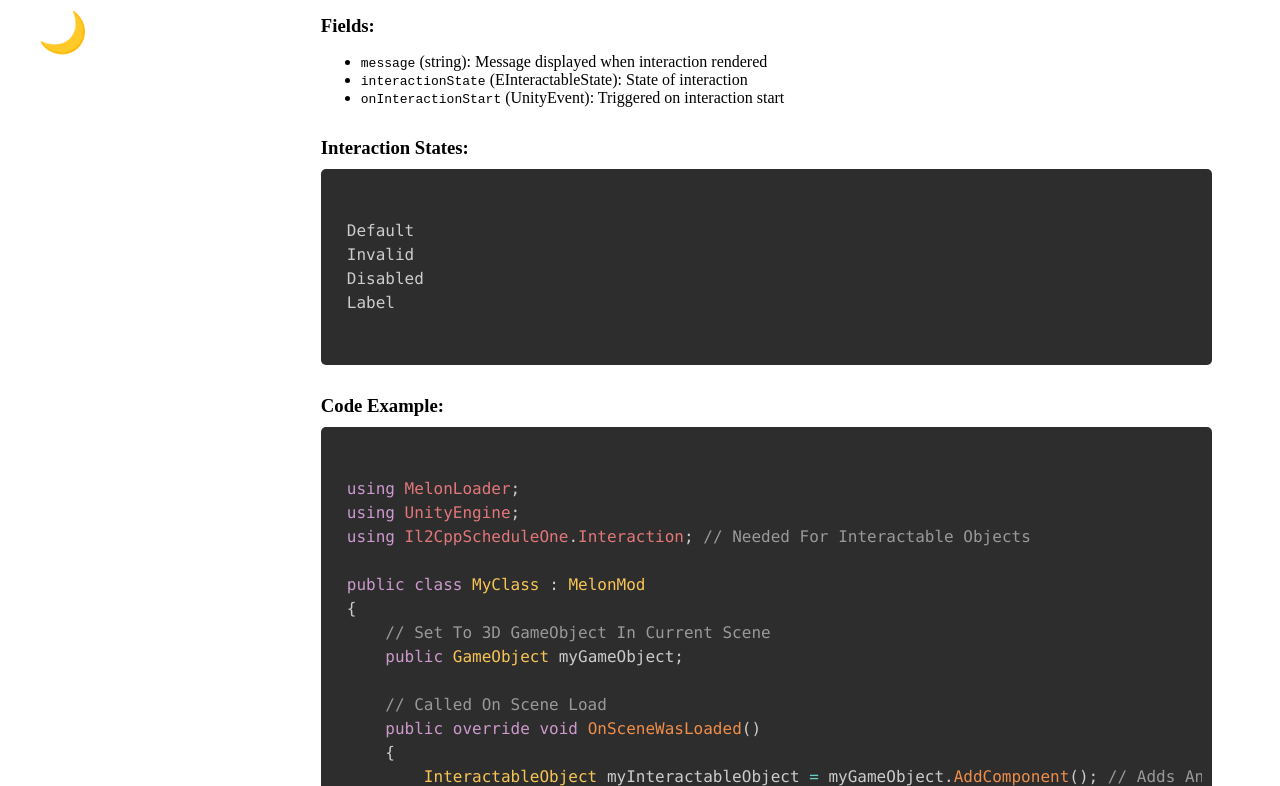
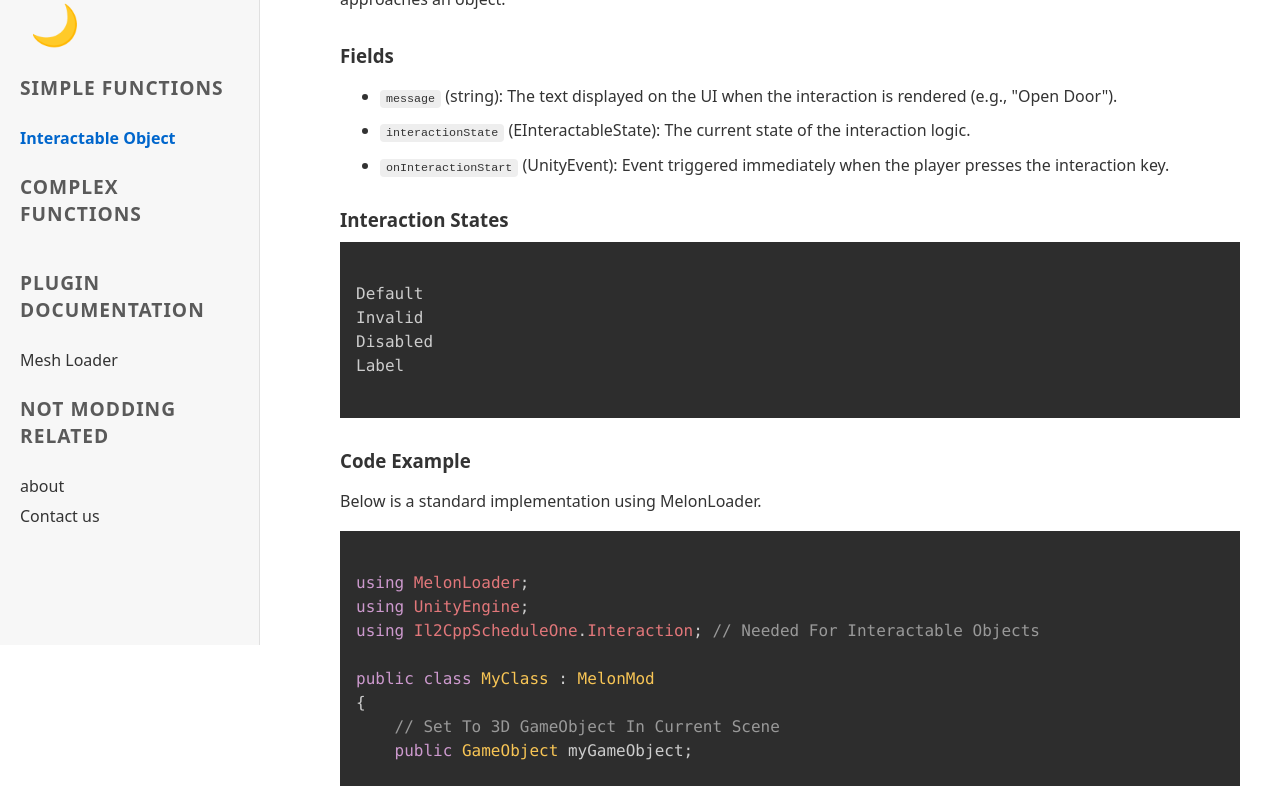
Before and after one commit to samllea1/Schedule-I-Modding-Doc, a plain HTML site: page pages/InteractableObject/index.html in a window 1280 px wide. Shown: the part 155-941 px from the top of the page. Drawn offline with nearby package versions, Linux system fonts and the light colour scheme.

Commit message:
updated stylesheat.css and cleand up the code

```diff
--- a/main.js
+++ b/main.js
@@ -7,4 +7,11 @@ function darkmodetogle() {
 
 function onload() {
   document.body.classList.toggle('dark-mode', localStorage.getItem('darkmode') === 'true');
+  var elem = document.getElementById("drkmd");
+  if (localStorage.getItem('darkmode') === 'true') elem.innerHTML = "☀️";
 }
+function darkmode(){
+  var elem = document.getElementById("drkmd");
+  if (localStorage.getItem('darkmode') === 'true') elem.innerHTML = "🌙";
+  else elem.innerHTML = "☀️";darkmodetogle()
+  }
--- a/pages/InteractableObject/index.html
+++ b/pages/InteractableObject/index.html
@@ -11,36 +11,56 @@
 </head>
 <body>
     <script>onload=onload()</script>
-    <div style="overflow: auto;width: 100%;display: grid;grid-template-columns: 20% 80%;">
     <nav class="sidebar" style="margin-right: 20px;">
         <a href="/Schedule-I-Modding-Doc/"><img src="/Schedule-I-Modding-Doc/Images/Modding Doc.png" alt="Main page" style="width:100%;height:auto;background-color: transparent;"></a>
         <button onclick=darkmode() style="border: none;font-size: 40px;background-color: transparent;"id="drkmd" class="theme-toggle">🌙</button>
+        <h2>Simple Functions</h2>
+        <ul>
+            <li><a class="active" href="/Schedule-I-Modding-Doc/pages/InteractableObject/">Interactable Object</a></li>
+            <!-- Add more links as needed -->
+        </ul>
+        <h2>Complex Functions</h2>
+        <ul>
+            <!-- Add more links as needed -->
+        </ul>
+        <h2>Plugin Documentation</h2>
+        <ul>
+            <li><a href="/Schedule-I-Modding-Doc/pages/MeshLoader/">Mesh Loader</a></li>
+            <!-- Add more links as needed -->
+        </ul>
+        <h2>Not Modding Related</h2>
+        <ul>
+            <li><a href="/Schedule-I-Modding-Doc/pages/About/">about</a></li>
+            <li><a href="/Schedule-I-Modding-Doc/pages/Contact/">Contact us</a></li>
+            <!-- Add more links as needed -->
+        </ul>
     </nav>
 
 
-    <div class="content">
-        <h2>Component: <span class="function-name">Interactable Object</span></h2>
-        <div class="function-description">
-            <p>Adds an Interaction Menu to any 3d <a href="https://docs.unity3d.com/Manual/class-GameObject.html" target="_blank">GameObject</a> Interactable.</p>
-            <h3>Fields:</h3>
-            <ul>
-                <li><code>message</code> (string): Message displayed when interaction rendered</li>
-                <li><code>interactionState</code> (EInteractableState): State of interaction</li>
-                <li><code>onInteractionStart</code> (UnityEvent): Triggered on interaction start</li>
-            </ul>
+    <main class="content">
+        <h1>Interactable Object</h1>
 
-                    <h3>Interaction States:</h3>
-                    <div class="code-block">
-                        <pre><code class="language-csharp">
+        <p>Adds an Interaction Menu to any 3D <a href="https://docs.unity3d.com/Manual/class-GameObject.html" target="_blank" style="color: var(--link-color);">GameObject</a>. This component handles the UI logic when a player looks at or approaches an object.</p>
+
+        <h3>Fields</h3>
+        <ul class="params-list">
+            <li><code>message</code> (string): The text displayed on the UI when the interaction is rendered (e.g., "Open Door").</li>
+            <li><code>interactionState</code> (EInteractableState): The current state of the interaction logic.</li>
+            <li><code>onInteractionStart</code> (UnityEvent): Event triggered immediately when the player presses the interaction key.</li>
+        </ul>
+
+        <h3>Interaction States</h3>
+        <pre><code class="language-csharp">
 Default
 Invalid
 Disabled
 Label
                         </code></pre>
-                    </div>
-                    <h3>Code Example:</h3>
-                    <div class="code-block">
-                        <pre><code class="language-csharp">
+
+        <h3>Code Example</h3>
+        <p>Below is a standard implementation using MelonLoader.</p>
+
+        <pre><code class="language-csharp">
 using MelonLoader;
 using UnityEngine;
 using Il2CppScheduleOne.Interaction; // Needed For Interactable Objects
@@ -58,10 +78,7 @@ public class MyClass : MelonMod
     }
 }
                         </code></pre>
-                    </div>
-                    </div>
-            </div>
-        </div>
+                    </main>
     <script>function darkmode(){var elem = document.getElementById("drkmd");if (localStorage.getItem('darkmode') === 'true') elem.innerHTML = "🌙";else elem.innerHTML = "☀️";darkmodetogle()}</script>
     <script src="https://cdnjs.cloudflare.com/ajax/libs/prism/1.29.0/prism.min.js"></script>
     <script src="https://cdnjs.cloudflare.com/ajax/libs/prism/1.29.0/components/prism-csharp.min.js"></script>
--- a/stylesheat.css
+++ b/stylesheat.css
@@ -1,68 +1,31 @@
-@font-face {
-            font-family: 'OpenSansSemiBold';
-            src: url('Fonts/OpenSans-SemiBold.ttf') format('truetype');
-        }
-        body{
-            --background-color: #ffffff;
-            --text-color: #000000;
-            --highlight-color: #e0f7fa;
-            --border-color: #cccccc;
-            --code-background: #2d2d2d;
-        }
-        .dark-mode{
-            background-color: #121212;
-            --text-color: #ffffff;
-            --highlight-color: #1e1e1e;
-            --border-color: #333333;
-            --code-background: #1e1e1e;
+        :root {
+            --bg-color: #ffffff;
+            --text-color: #333333;
+            --sidebar-bg: #f7f7f7;
+            --sidebar-border: #e0e0e0;
+            --link-color: #0066cc;
+            --code-bg: #f4f4f4;
+            --inline-code-bg: #eee;
         }
 
-        h1, h2, h3, li, p { color: var(--text-color); }
-
-        .function {
-            margin-bottom: 40px;
-            padding: 20px;
-            border: 1px solid var(--border-color);
-            background-color: var(--background-color);
-            transition: background-color 0.3s ease, border 0.3s ease;
-            position: relative;
-            border-radius: 8px;
+        body.dark-mode {
+            --bg-color: #1a1a1a;
+            --text-color: #e0e0e0;
+            --sidebar-bg: #252525;
+            --sidebar-border: #333333;
+            --link-color: #66b3ff;
+            --code-bg: #2d2d2d;
+            --inline-code-bg: #444;
         }
 
-        .function-name { font-weight: bold; color: #007BFF; }
-        .function-description { margin-top: 10px; }
-
-        .code-block {
-            background-color: var(--code-background);
-            padding: 10px;
-            border-radius: 5px;
-            overflow-x: auto;
-        }
-
-        .code-block pre {
+        body {
+            font-family: system-ui, -apple-system, sans-serif;
             margin: 0;
-            line-height: 1.4;
-        }
-
-        .highlight {
-            background-color: var(--highlight-color);
-            border: 1px solid #007BFF;
-            border-radius: 8px;
-        }
-
-        .token {
-            background: none !important;
-            box-shadow: none !important;
-            text-shadow: none !important;
-            border: none !important;
-            outline: none !important;
-            margin: 0 !important;
-            padding: 0 !important;
-        }
-
-        code[class*="language-"] {
-            border: none !important;
-            outline: none !important;
+            background-color: var(--bg-color);
+            color: var(--text-color);
+            display: flex;
+            min-height: 100vh;
+            transition: background-color 0.3s, color 0.3s;
         }
 
         .sidebar {
@@ -88,11 +51,13 @@
             border-radius: 8px;
         }
 
-        .sidebar h2 { font-size: 1.2rem; margin: 0 0 10px 0; text-transform: uppercase; letter-spacing: 1px; opacity: 0.8;}
+        .sidebar h2 { font-size: 1.2rem; margin: 0 0 10px 0; text-transform: uppercase; letter-spacing: 1px; opacity: 0.8; }
         .sidebar ul { list-style: none; padding: 0; }
         .sidebar li { margin-bottom: 8px; }
         .sidebar a { text-decoration: none; color: var(--text-color); transition: color 0.2s; }
         .sidebar a:hover { color: var(--link-color); }
+
+        /* Highlight the active page link */
         .sidebar a.active { font-weight: bold; color: var(--link-color); }
 
         .content { flex: 1; padding: 40px 60px; max-width: 900px; }
@@ -100,6 +65,18 @@
         h1 { border-bottom: 2px solid var(--sidebar-border); padding-bottom: 10px; margin-top: 0; }
         h3 { margin-top: 30px; margin-bottom: 10px; }
         p { line-height: 1.6; }
+
+        /* Custom styling for the parameter lists */
+        ul.params-list li { margin-bottom: 10px; line-height: 1.5; }
+
+        /* Inline Code styling */
+        code:not([class*="language-"]) {
+            background-color: var(--inline-code-bg);
+            padding: 2px 6px;
+            border-radius: 4px;
+            font-family: monospace;
+            font-size: 0.9em;
+        }
 
         .theme-toggle {
             margin-bottom: 20px;
```
Also changed, not shown: index.html (+2 -8 lines), pages/About/index.html (+24 -9 lines), pages/Contact/index.html (+24 -9 lines), pages/MeshLoader/index.html (+24 -8 lines), pages/default/index.html (+24 -9 lines).
